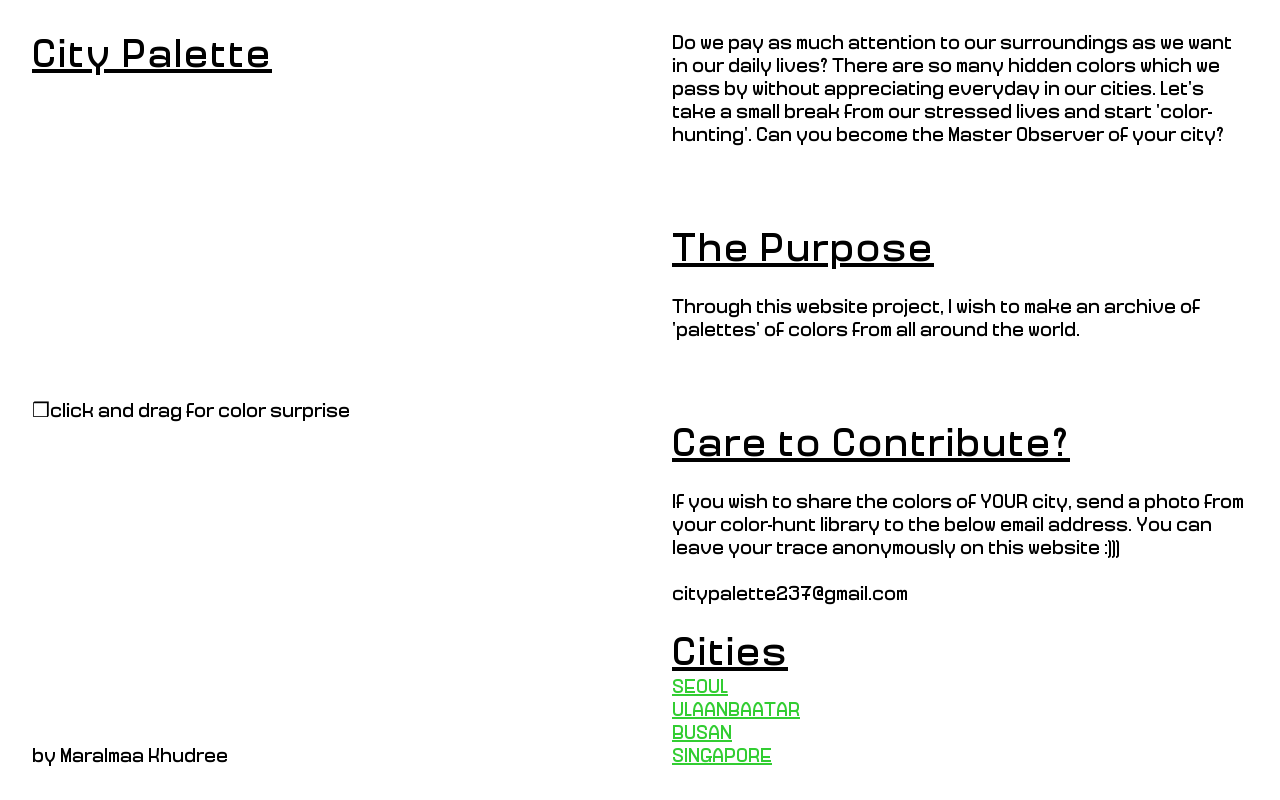
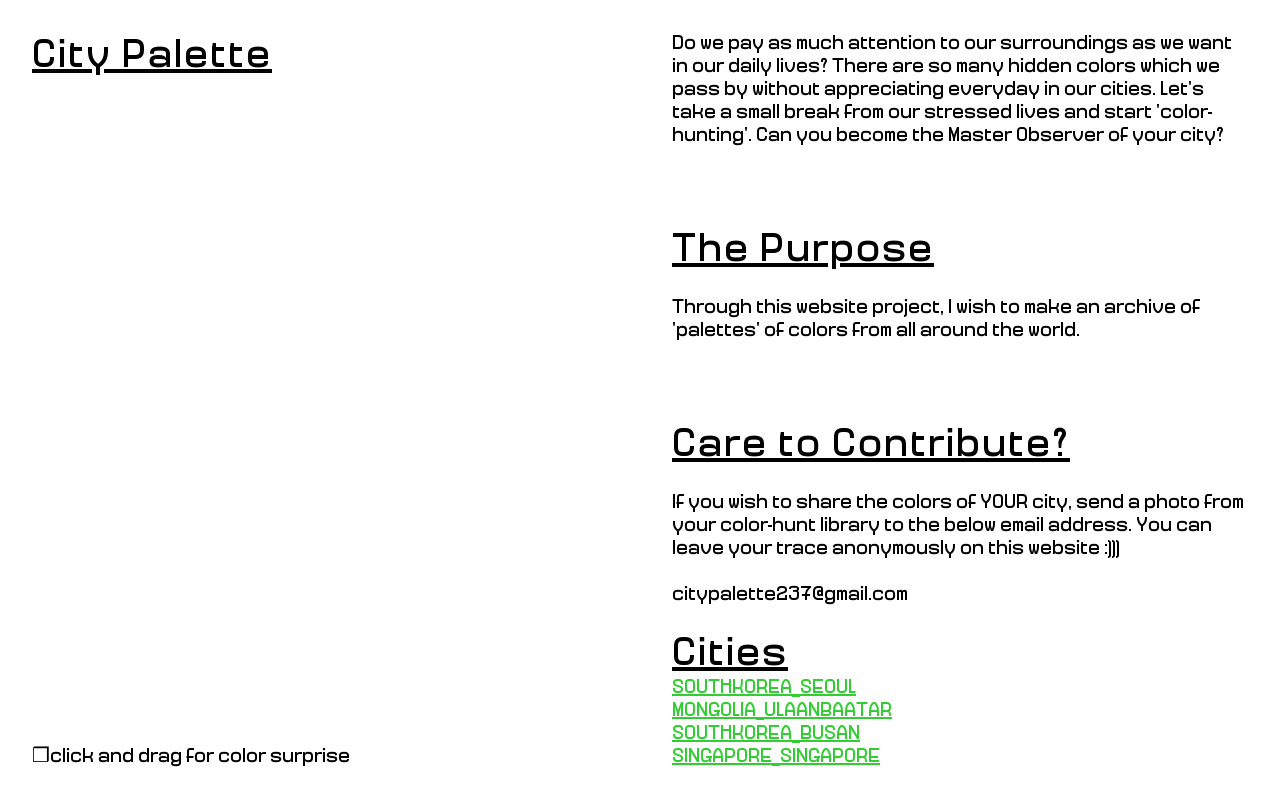
Before and after one commit to marlaharapeco/citypalette, a plain HTML site: page index.html in a window 1280 px wide. Drawn offline with Linux system fonts and the light colour scheme.

Commit message:
name erase

```diff
--- a/index.html
+++ b/index.html
@@ -10,7 +10,7 @@
 			<div class="col">
 				<p class="title"><u>City Palette</u></p>
 				<p>❒click and drag for color surprise</p>
-				<p>by Maralmaa Khudree</p>
+				<!--<p>by Maralmaa Khudree</p>-->
 			</div>
 			<div class="col">
 				<p>
@@ -41,10 +41,10 @@
 
 				<div class="cities">
 					<p class="title"><u>Cities</u></p>
-					<p><a class="link" href="seoul-city/seoul.html">SEOUL</a></p>
-					<p><a class="link" href="ub-city/ub.html">ULAANBAATAR</a></p>
-					<p><a class="link" href="busan-city/busan.html">BUSAN</a></p>
-					<p><a class="link" href="singapore-city/singapore.html">SINGAPORE</a></p>
+					<p><a class="link" href="seoul-city/seoul.html">SOUTHKOREA_SEOUL</a></p>
+					<p><a class="link" href="ub-city/ub.html">MONGOLIA_ULAANBAATAR</a></p>
+					<p><a class="link" href="busan-city/busan.html">SOUTHKOREA_BUSAN</a></p>
+					<p><a class="link" href="singapore-city/singapore.html">SINGAPORE_SINGAPORE</a></p>
 				</div>
 
 
```
